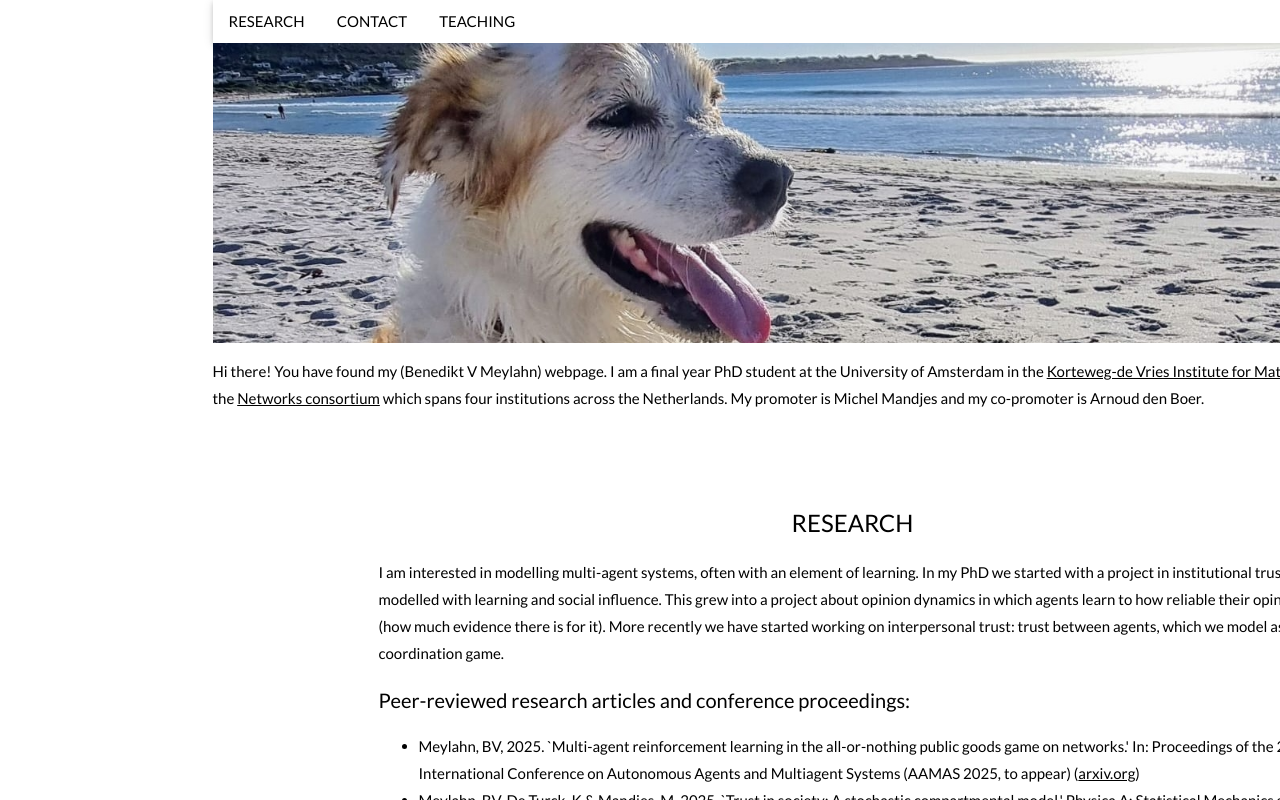
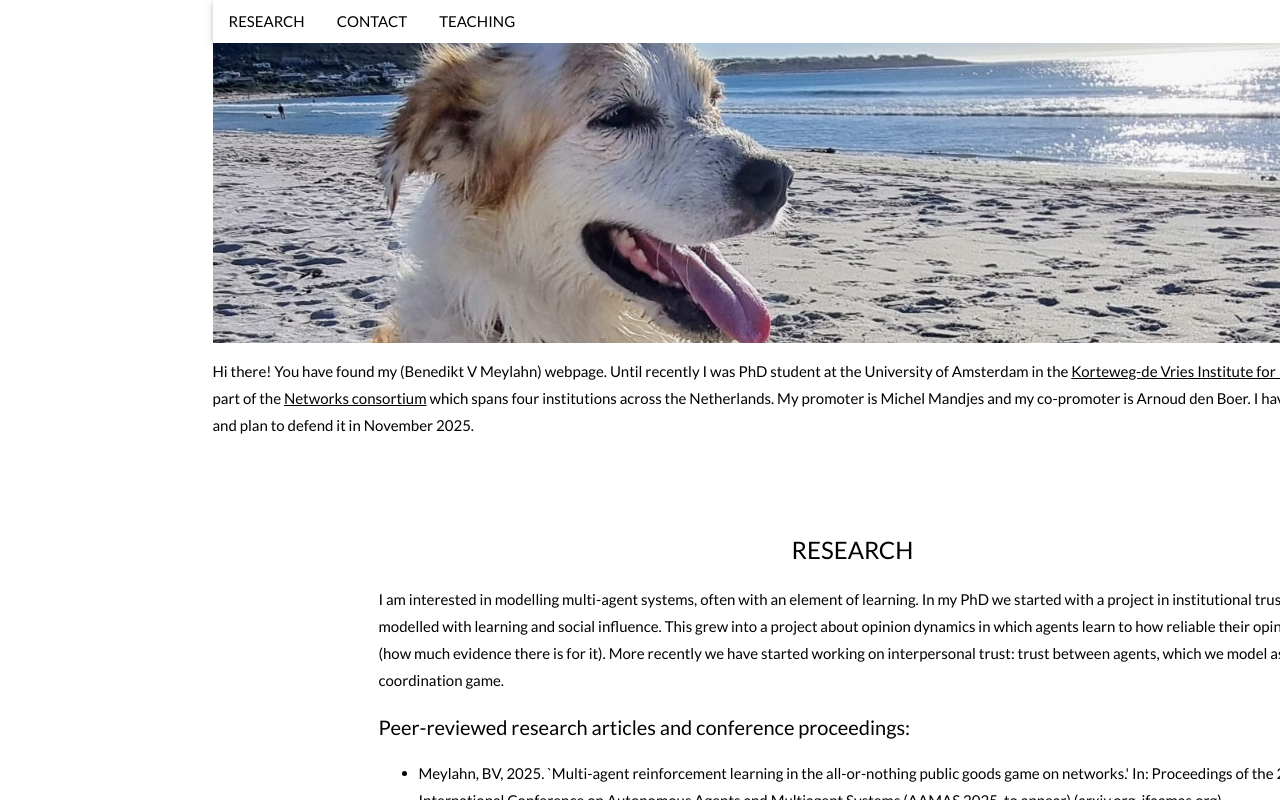
Before and after one commit to Benephfer/Benedikt-Meylahn, a plain HTML site: page index.html in a window 1280 px wide. Drawn offline with nearby package versions, Linux system fonts and the light colour scheme; some packages are replaced by stand-ins of ours.

Commit message:
Update index.html

```diff
--- a/index.html
+++ b/index.html
@@ -111,10 +111,10 @@ body, html {
 <div class="banner"></div>
 
 <p>
-Hi there! You have found my (Benedikt V Meylahn) webpage. I am a final year PhD student at the University of Amsterdam in the
-	<a href="https://kdvi.uva.nl/" class="w3-hover-green">Korteweg-de Vries Institute for Mathematics</a>. My project is part of
+Hi there! You have found my (Benedikt V Meylahn) webpage. Until recently I was PhD student at the University of Amsterdam in the
+	<a href="https://kdvi.uva.nl/" class="w3-hover-green">Korteweg-de Vries Institute for Mathematics</a>. My project was part of
 	the <a href="https://www.thenetworkcenter.nl/" class="w3-hover-green">Networks consortium</a> which spans four institutions across the Netherlands.
-	My promoter is Michel Mandjes and my co-promoter is Arnoud den Boer.
+	My promoter is Michel Mandjes and my co-promoter is Arnoud den Boer. I have submitted my dissertation and plan to defend it in November 2025.
 </p>
 
 
@@ -139,8 +139,8 @@ I am interested in modelling multi-agent systems, often with an element of learn
 
 <h4>Peer-reviewed research articles and conference proceedings:</h4>
 <ul>
-<li> Meylahn, BV, 2025. `Multi-agent reinforcement learning in the all-or-nothing public goods game on networks.' In: Proceedings of the 24th International Conference on Autonomous Agents and Multiagent Systems (AAMAS 2025, to appear) (<a href="https://arxiv.org/abs/2412.20116" class="w3-hover-green">arxiv.org</a>)</li>
-<li> Meylahn, BV, De Turck, K & Mandjes, M, 2025. `Trust in society: A stochastic compartmental model,' Physica A: Statistical Mechanics and its Applications, 668: 130563. (<a href="https://arxiv.org/abs/2409.12686" class="w3-hover-green">arxiv.org</a>,<a href="https://www.sciencedirect.com/science/article/pii/S0378437125002158" class="w3-hover-green">j.physa</a>)</li>
+<li> Meylahn, BV, 2025. `Multi-agent reinforcement learning in the all-or-nothing public goods game on networks.' In: Proceedings of the 24th International Conference on Autonomous Agents and Multiagent Systems (AAMAS 2025, to appear) (<a href="https://arxiv.org/abs/2412.20116" class="w3-hover-green">arxiv.org</a>, <a href="https://www.ifaamas.org/Proceedings/aamas2025/pdfs/p1492.pdf" class="w3-hover-green">ifaamas.org</a>)</li>
+<li> Meylahn, BV, De Turck, K & Mandjes, M, 2025. `Trust in society: A stochastic compartmental model,' Physica A: Statistical Mechanics and its Applications, 668: 130563. (<a href="https://arxiv.org/abs/2409.12686" class="w3-hover-green">arxiv.org</a>, <a href="https://www.sciencedirect.com/science/article/pii/S0378437125002158" class="w3-hover-green">j.physa</a>)</li>
 <li> Meylahn, BV & Meylahn, JM, 2024. `How social reinforcement learning can lead to metastable polarisation and the voter model.' PLoS ONE, 19(12): e0313951. (<a href="https://journals.plos.org/plosone/article?id=10.1371/journal.pone.0313951" class="w3-hover-green">plos.org</a>)</li>
 <li> Meylahn, BV & Searle, C, 2024. `Opinion dynamics beyond social influence.' Network Science, 12(4): 339-365. (<a href="https://doi.org/10.1017/nws.2024.14" class="w3-hover-green">cambridge.org</a>)</li>
 <li> Meylahn, BV, den Boer, AV & Mandjes, M, 2024. `Interpersonal trust: Asymptotic analysis of a stochastic coordination game with multi-agent learning,' Chaos, 34(6): 063119. (<a href="https://pubs.aip.org/aip/cha/article/34/6/063119/3297245/Interpersonal-trust-Asymptotic-analysis-of-a" class="w3-hover-green">aip.org</a>)</li>
```
